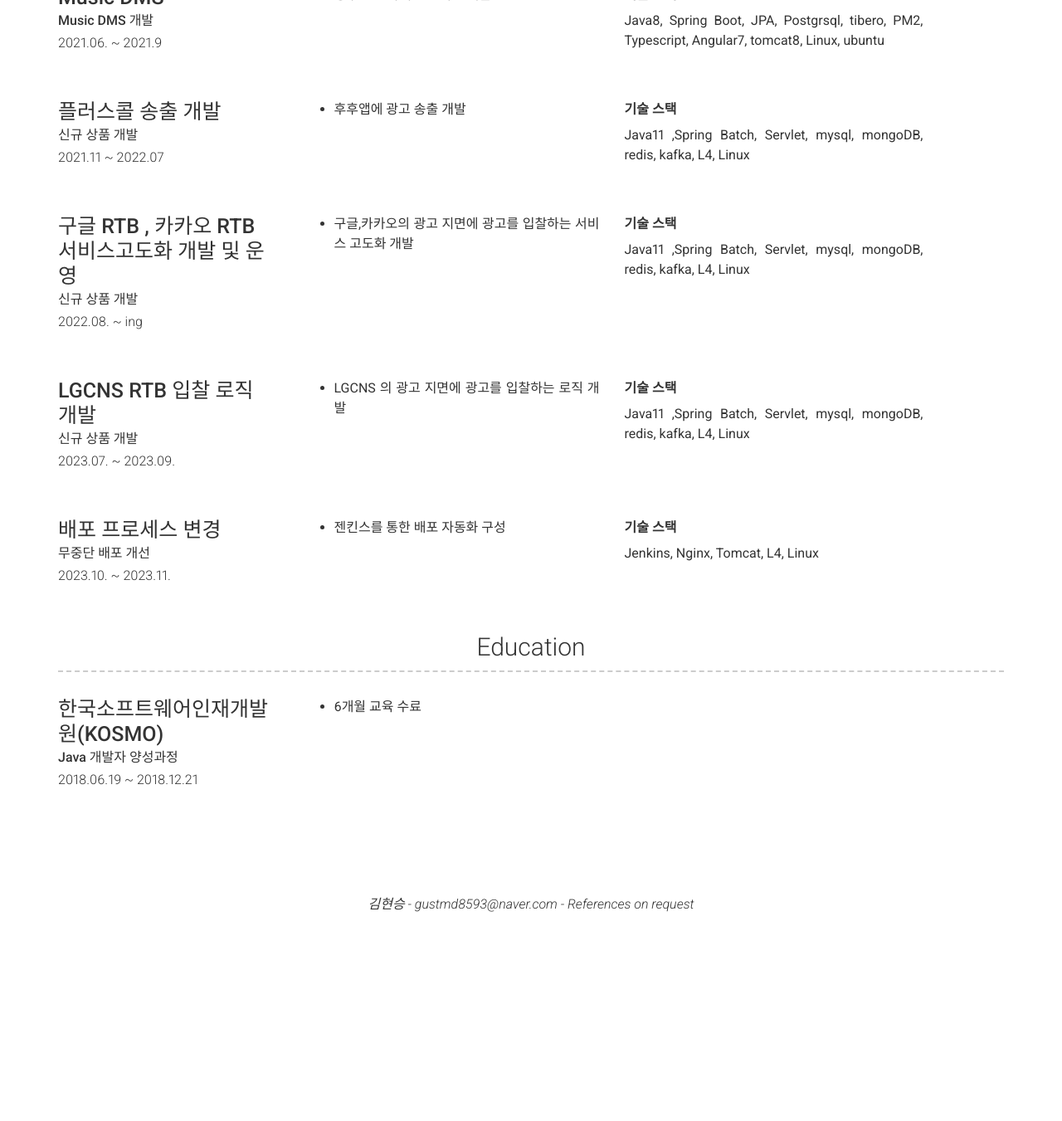
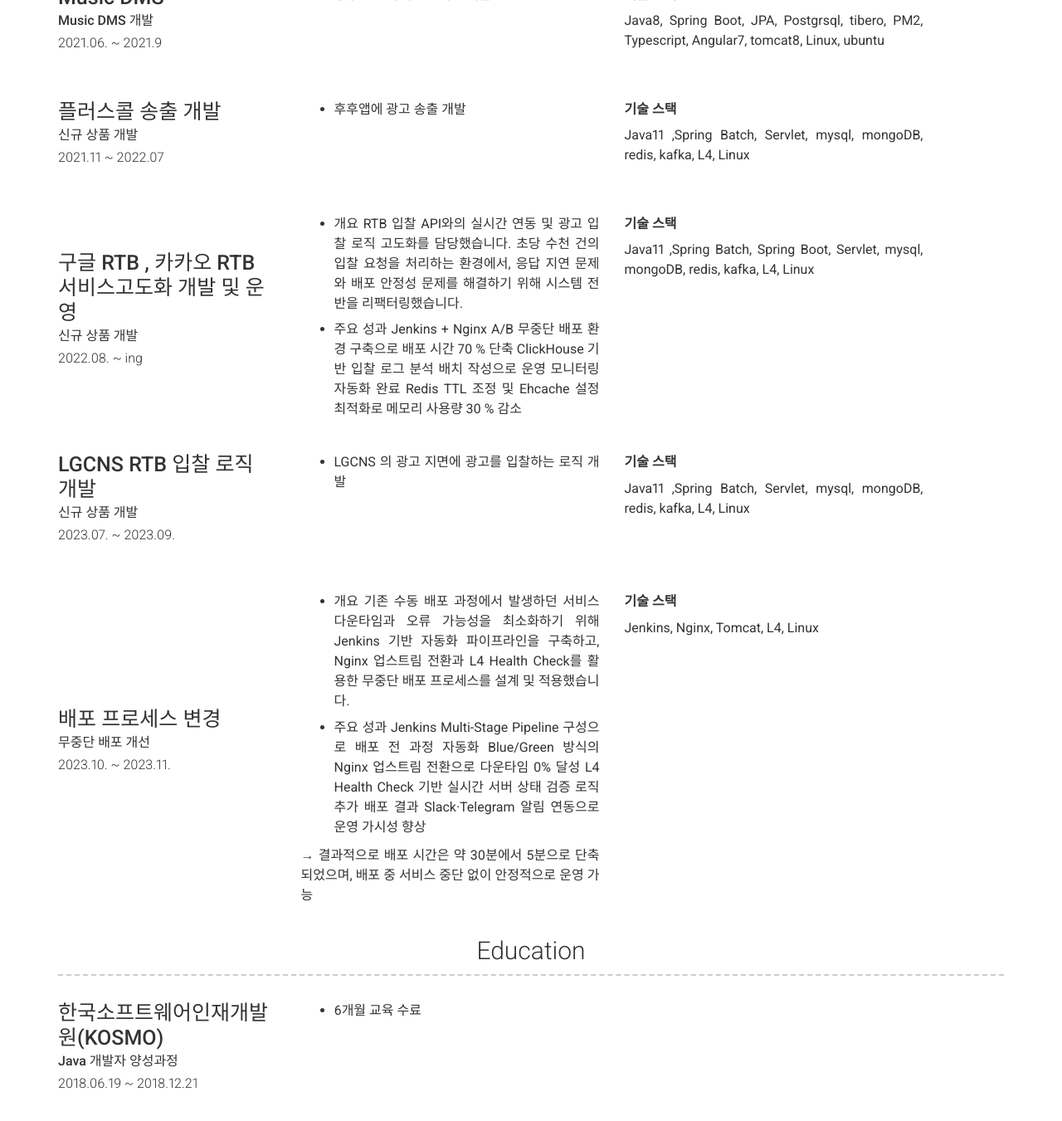
Before and after one commit to HyunSeung94/hyunseung94.github.io, a Jekyll site: the page built from index.md, in a window 1280 px wide and 1400 px high, scrolled down 1502 px. Shown: the top 1351 px of the window at 83% size. Built offline with Jekyll 4.4.1, drawn with Linux system fonts in a browser that asks for light colours; nearby versions of some CDN libraries; before the commit the page ends 2611 px from its top, so only the background shows below that; some of the changed text lies outside the part shown.

Commit message:
- 이력 업데이트

```diff
--- a/_config.yml
+++ b/_config.yml
@@ -50,7 +50,13 @@ additional_links:
 # about_title: About Me (Use this to override about section title)
 about_profile_image: images/img.jpg
 about_content: | # this will include new lines to allow paragraphs
-  안녕하세요 저는 5년차 백엔드 개발자 김현승 입니다.
+  안녕하세요, 5년 차 백엔드 개발자 김현승입니다.
+  광고 플랫폼 및 실시간 입찰(RTB) 시스템을 중심으로 대규모 트래픽 처리, 성능 최적화, 무중단 배포 자동화를 설계하고 운영해왔습니다.
+
+  저는 “안정성과 효율성을 동시에 추구하는 개발자”라는 목표로, 장애 없는 서비스와 빠른 피드백 환경을 만드는 데 집중하고 있습니다.
+  새로운 기술을 단순히 적용하는 것을 넘어, 데이터 기반으로 개선 효과를 수치화하는 것에 흥미를 느낍니다.
+
+  최근에는 Node-RED와 Spring Batch 기반의 자동화/모니터링 시스템 구축을 하고 있습니다.
 
 content:
   - title: Projects # Title for the section
@@ -123,9 +129,16 @@ content:
         sub_title: 신규 상품 개발
         caption: 2022.08. ~ ing
         description: | # this will include new lines to allow paragraphs
-          * 구글,카카오의 광고 지면에 광고를 입찰하는 서비스 고도화 개발
+          * 개요
+            RTB 입찰 API와의 실시간 연동 및 광고 입찰 로직 고도화를 담당했습니다.
+            초당 수천 건의 입찰 요청을 처리하는 환경에서, 응답 지연 문제와 배포 안정성 문제를 해결하기 위해 시스템 전반을 리팩터링했습니다.
+
+          * 주요 성과
+            Jenkins + Nginx A/B 무중단 배포 환경 구축으로 배포 시간 70 % 단축
+            ClickHouse 기반 입찰 로그 분석 배치 작성으로 운영 모니터링 자동화 완료
+            Redis TTL 조정 및 Ehcache 설정 최적화로 메모리 사용량 30 % 감소
         right: 기술 스택
-        stack: Java11 ,Spring Batch, Servlet, mysql, mongoDB, redis, kafka, L4, Linux
+        stack: Java11 ,Spring Batch, Spring Boot, Servlet, mysql, mongoDB, redis, kafka, L4, Linux
       - title: LGCNS RTB 입찰 로직 개발
         sub_title: 신규 상품 개발
         caption: 2023.07. ~ 2023.09.
@@ -137,7 +150,20 @@ content:
         sub_title: 무중단 배포 개선
         caption: 2023.10. ~ 2023.11.
         description: | # this will include new lines to allow paragraphs
-          * 젠킨스를 통한 배포 자동화 구성
+          * 개요
+           기존 수동 배포 과정에서 발생하던 서비스 다운타임과 오류 가능성을 최소화하기 위해
+           Jenkins 기반 자동화 파이프라인을 구축하고,
+           Nginx 업스트림 전환과 L4 Health Check를 활용한
+           무중단 배포 프로세스를 설계 및 적용했습니다.
+
+          * 주요 성과
+           Jenkins Multi-Stage Pipeline 구성으로 배포 전 과정 자동화
+           Blue/Green 방식의 Nginx 업스트림 전환으로 다운타임 0% 달성
+           L4 Health Check 기반 실시간 서버 상태 검증 로직 추가
+           배포 결과 Slack·Telegram 알림 연동으로 운영 가시성 향상
+
+           → 결과적으로 배포 시간은 약 30분에서 5분으로 단축되었으며,
+             배포 중 서비스 중단 없이 안정적으로 운영 가능
         right: 기술 스택
         stack: Jenkins, Nginx, Tomcat, L4, Linux
   - title: Education
```
